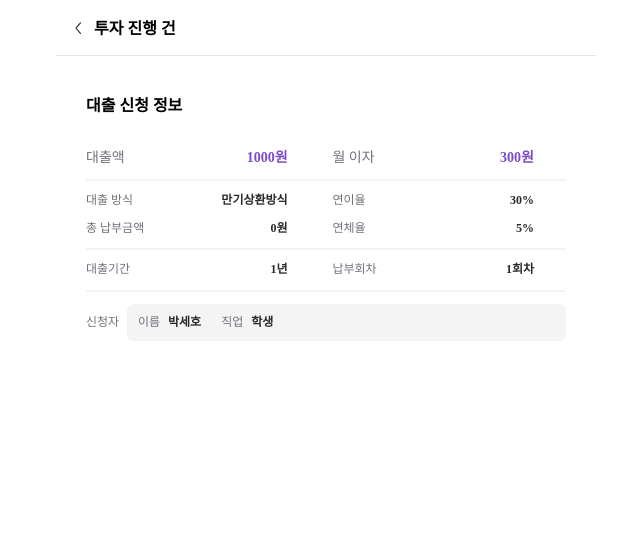
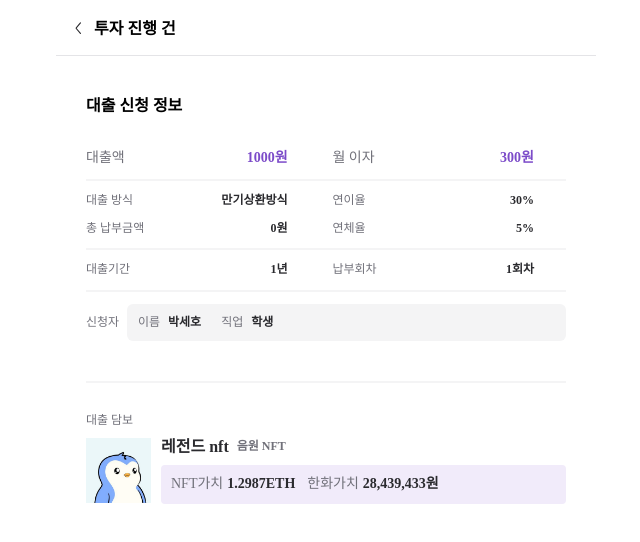
Before and after one commit to Damborghinii/Damborghinii-Client, a React (Vite) app: page /investment/1 in a window 1280 px wide. Shown: the top 542 px of the page, without its empty margins (314-954 px from the left). Built offline with nearby package versions, Linux system fonts and the light colour scheme.

Commit message:
feature/#15: 담보 카드 UI 구현

```diff
--- a/src/pages/invesetment/InvestmentInfo.tsx
+++ b/src/pages/invesetment/InvestmentInfo.tsx
@@ -3,6 +3,23 @@ import styled from "@emotion/styled";
 import { SubTopBar } from "@components/common/topBar/SubTopBar";
 import { useParams } from "react-router-dom";
 import { LoanInfoCard, LoanInfoProps } from "./_components/LoanInfoCard";
+import { HorizontalDivider } from "@components/common/horizontalDivider/HorizontalDivider";
+import { PawnCard } from "./_components/PawnCard";
+
+export interface CopyrightInfo {
+  imageUrl: string;
+  name: string;
+  type: string;
+  ethPrice: string;
+  wonPrice: string;
+  title: string;
+  singers: string;
+  composers: string;
+  lyricists: string;
+  streamingUrls: string;
+  isRegistered: string;
+  registrationDoc: string;
+}
 
 export const InvestmentInfo = () => {
   const { investmentId } = useParams();
@@ -23,11 +40,30 @@ export const InvestmentInfo = () => {
     },
   };
 
+  const DUMMY_COPYRIGHT: { copyright: CopyrightInfo } = {
+    copyright: {
+      imageUrl: "이미지 링크",
+      name: "레전드 nft",
+      type: "음원 NFT",
+      ethPrice: "1.2987ETH",
+      wonPrice: "28,439,433원",
+      title: "강남스타일",
+      singers: "싸이",
+      composers: "내가 어케아노",
+      lyricists: "싸이겠지 뭐",
+      streamingUrls: "대충 유튜브 링크",
+      isRegistered: "저작권이 등록되어 있는 음원",
+      registrationDoc: "파일 url로 줘야될 거 같은데 될려나?",
+    },
+  };
   return (
     <>
       <SubTopBar title={"투자 진행 건"} />
       <Wrapper>
         <LoanInfoCard {...DUMMY_LOAN} />
+        <HorizontalDivider />
+        <PawnCard {...DUMMY_COPYRIGHT.copyright} />
+        <HorizontalDivider />
       </Wrapper>
     </>
   );
--- a/src/pages/invesetment/_components/LoanInfoCard.tsx
+++ b/src/pages/invesetment/_components/LoanInfoCard.tsx
@@ -4,6 +4,7 @@ import Spacer from "@components/common/spacer/Spacer";
 import { HorizontalDivider } from "@components/common/horizontalDivider/HorizontalDivider";
 
 import { InvestmentTitle } from "./InvestmentTitle";
+import { MainTitle, MainContent, SubContent, SubTitle } from "./Text";
 
 export interface LoanInfoProps {
   loanAmount: string;
@@ -27,12 +28,12 @@ export const LoanInfoCard = (props: LoanInfoProps) => {
       <InfoWrapper>
         <RowWrapper>
           <CardTextWrapper>
-            <CardMainTitle>대출액</CardMainTitle>
-            <CardMainContent>{props.loanAmount}</CardMainContent>
+            <MainTitle>대출액</MainTitle>
+            <MainContent>{props.loanAmount}</MainContent>
           </CardTextWrapper>
           <CardTextWrapper>
-            <CardMainTitle>월 이자</CardMainTitle>
-            <CardMainContent>{props.monthlyInterest}</CardMainContent>
+            <MainTitle>월 이자</MainTitle>
+            <MainContent>{props.monthlyInterest}</MainContent>
           </CardTextWrapper>
         </RowWrapper>
         <Spacer height="0.75rem" />
@@ -42,12 +43,12 @@ export const LoanInfoCard = (props: LoanInfoProps) => {
 
         <RowWrapper>
           <CardTextWrapper>
-            <CardSubTitle>대출 방식</CardSubTitle>
-            <CardSubContent>{props.repaymentMethod}</CardSubContent>
+            <SubTitle>대출 방식</SubTitle>
+            <SubContent>{props.repaymentMethod}</SubContent>
           </CardTextWrapper>
           <CardTextWrapper>
-            <CardSubTitle>연이율</CardSubTitle>
-            <CardSubContent>{props.annualInterestRate}</CardSubContent>
+            <SubTitle>연이율</SubTitle>
+            <SubContent>{props.annualInterestRate}</SubContent>
           </CardTextWrapper>
         </RowWrapper>
 
@@ -55,12 +56,12 @@ export const LoanInfoCard = (props: LoanInfoProps) => {
 
         <RowWrapper>
           <CardTextWrapper>
-            <CardSubTitle>총 납부금액</CardSubTitle>
-            <CardSubContent>{props.totalRepaymentAmount}</CardSubContent>
+            <SubTitle>총 납부금액</SubTitle>
+            <SubContent>{props.totalRepaymentAmount}</SubContent>
           </CardTextWrapper>
           <CardTextWrapper>
-            <CardSubTitle>연체율</CardSubTitle>
-            <CardSubContent>{props.delinquencyRate}</CardSubContent>
+            <SubTitle>연체율</SubTitle>
+            <SubContent>{props.delinquencyRate}</SubContent>
           </CardTextWrapper>
         </RowWrapper>
 
@@ -70,12 +71,12 @@ export const LoanInfoCard = (props: LoanInfoProps) => {
 
         <RowWrapper>
           <CardTextWrapper>
-            <CardSubTitle>대출기간</CardSubTitle>
-            <CardSubContent>{props.loanPeriod}</CardSubContent>
+            <SubTitle>대출기간</SubTitle>
+            <SubContent>{props.loanPeriod}</SubContent>
           </CardTextWrapper>
           <CardTextWrapper>
-            <CardSubTitle>납부회차</CardSubTitle>
-            <CardSubContent>{props.repaymentRounds}</CardSubContent>
+            <SubTitle>납부회차</SubTitle>
+            <SubContent>{props.repaymentRounds}</SubContent>
           </CardTextWrapper>
         </RowWrapper>
 
@@ -84,15 +85,15 @@ export const LoanInfoCard = (props: LoanInfoProps) => {
         <Spacer height="0.75rem" />
 
         <ApplicantWrapper>
-          <CardSubTitle>신청자</CardSubTitle>
+          <SubTitle>신청자</SubTitle>
           <ApplicantDetailInfo>
-            <CardSubTitle>이름</CardSubTitle>
+            <SubTitle>이름</SubTitle>
             <Spacer height="100%" width="0.5rem" />
-            <CardSubContent>{props.applicant.name}</CardSubContent>
+            <SubContent>{props.applicant.name}</SubContent>
             <Spacer height="100%" width="1.25rem" />
-            <CardSubTitle>직업</CardSubTitle>
+            <SubTitle>직업</SubTitle>
             <Spacer height="100%" width="0.5rem" />
-            <CardSubContent>{props.applicant.job}</CardSubContent>
+            <SubContent>{props.applicant.job}</SubContent>
           </ApplicantDetailInfo>
         </ApplicantWrapper>
       </InfoWrapper>
@@ -127,16 +128,6 @@ const ApplicantDetailInfo = styled.div`
   border-radius: 0.375rem;
 `;
 
-const CardSubTitle = styled.h2`
-  ${({ theme }) => theme.typography["small1-3"]};
-  color: ${({ theme }) => theme.color.neutral.B40};
-`;
-
-const CardSubContent = styled.h2`
-  ${({ theme }) => theme.typography["small1-2"]};
-  color: ${({ theme }) => theme.color.neutral.B70};
-`;
-
 const CardTextWrapper = styled.div`
   width: 45%;
   display: flex;
@@ -153,14 +144,3 @@ const RowWrapper = styled.div`
   gap: 10%;
   padding-right: 2rem;
 `;
-
-const CardMainTitle = styled.h1`
-  ${({ theme }) => theme.typography["body2-3"]};
-
-  color: ${({ theme }) => theme.color.neutral.B40};
-`;
-
-const CardMainContent = styled.h1`
-  ${({ theme }) => theme.typography["body2-2"]};
-  color: ${({ theme }) => theme.color.primary.P60};
-`;
--- /dev/null
+++ b/src/pages/invesetment/_components/PawnCard.tsx
@@ -0,0 +1,87 @@
+import styled from "@emotion/styled";
+import { MainContent, MainTitle, SubTitle } from "./Text";
+import Spacer from "@components/common/spacer/Spacer";
+import { cardImage } from "@assets/image";
+import { CopyrightInfo } from "../InvestmentInfo";
+
+interface FlexProps {
+  gap?: string;
+}
+
+export const PawnCard = (props: CopyrightInfo) => {
+  return (
+    <CardWrapper>
+      <SubTitle>대출 담보</SubTitle>
+      <Spacer height="0.5rem" />
+      <PawnBadgeWrapper>
+        <img src={cardImage} width={65} height={65} alt="담보 이미지" />
+        <ColumnFlex gap="0.5rem">
+          <RowFlex gap="0.5rem">
+            <BadgeTitle>{props.name}</BadgeTitle>
+            <BadgeTypeText>{props.type}</BadgeTypeText>
+          </RowFlex>
+          <PriceContainer>
+            <RowFlex gap="0.25rem">
+              <MainTitle>NFT가치</MainTitle>
+              <MainContent isBlack={true}>{props.ethPrice}</MainContent>
+            </RowFlex>
+            <RowFlex gap="0.25rem">
+              <MainTitle>한화가치</MainTitle>
+              <MainContent isBlack={true}>{props.wonPrice}</MainContent>
+            </RowFlex>
+          </PriceContainer>
+        </ColumnFlex>
+      </PawnBadgeWrapper>
+      <Spacer height="1.875rem" />
+    </CardWrapper>
+  );
+};
+
+const CardWrapper = styled.div`
+  width: 100%;
+  padding: 1.875rem 0;
+`;
+
+const PawnBadgeWrapper = styled.div`
+  display: flex;
+  align-items: center;
+  gap: 0.625rem;
+`;
+
+const BadgeTitle = styled.div`
+  ${({ theme }) => theme.typography["body1-2"]};
+  color: ${({ theme }) => theme.color.neutral.B70};
+`;
+
+const ColumnFlex = styled.div<FlexProps>`
+  display: flex;
+  flex-direction: column;
+  align-items: start;
+  flex-grow: 1;
+  gap: ${({ gap }) => gap || "0"};
+`;
+
+const RowFlex = styled.div<FlexProps>`
+  display: flex;
+  align-items: center;
+  gap: ${({ gap }) => gap || "0"};
+`;
+
+const BadgeTypeText = styled.h2`
+  ${({ theme }) => theme.typography["small1-2"]};
+  color: ${({ theme }) => theme.color.neutral.B40};
+`;
+
+const PriceContainer = styled.div`
+  width: 100%;
+
+  display: flex;
+  align-items: center;
+
+  gap: 0.75rem;
+  padding: 0.625rem;
+
+  border-radius: 0.25rem;
+
+  background-color: ${({ theme }) => theme.color.primary.P10};
+`;
--- /dev/null
+++ b/src/pages/invesetment/_components/Text.ts
@@ -0,0 +1,27 @@
+import styled from "@emotion/styled";
+
+interface MainContentProps {
+  isBlack?: boolean;
+}
+
+export const SubTitle = styled.h2`
+  ${({ theme }) => theme.typography["small1-3"]};
+  color: ${({ theme }) => theme.color.neutral.B40};
+`;
+
+export const SubContent = styled.h2`
+  ${({ theme }) => theme.typography["small1-2"]};
+  color: ${({ theme }) => theme.color.neutral.B70};
+`;
+
+export const MainTitle = styled.h1`
+  ${({ theme }) => theme.typography["body2-3"]};
+
+  color: ${({ theme }) => theme.color.neutral.B40};
+`;
+
+export const MainContent = styled.h1<MainContentProps>`
+  ${({ theme }) => theme.typography["body2-2"]};
+  color: ${({ isBlack, theme }) =>
+    isBlack ? theme.color.neutral.B70 : theme.color.primary.P60};
+`;
```
